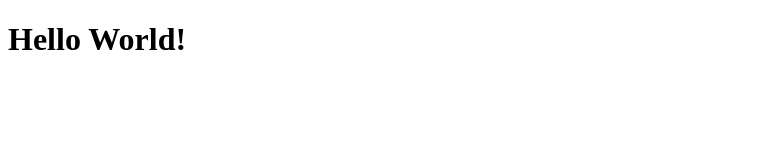
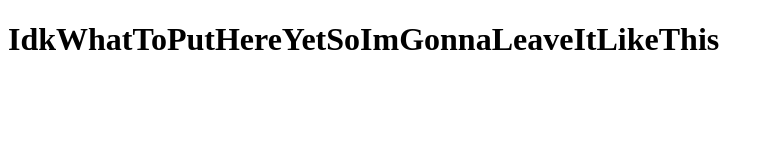
Before and after one commit to NotTheRealMax/NotTheRealMax.github.io, a plain HTML site: page index.html in a window 1280 px wide. Shown: the whole page, without its empty margins (0-774 px from the left). Drawn offline with Linux system fonts and the light colour scheme.

Commit message:
Update index.html

```diff
--- a/index.html
+++ b/index.html
@@ -5,7 +5,7 @@
     <meta http-equiv="X-UA-Compatible" content="IE=edge">
     <meta name="viewport" content="width=device-width, initial-scale=1.0">
     <title>xD</title>
-    <h1>Hello World!</h1>
+    <h1>IdkWhatToPutHereYetSoImGonnaLeaveItLikeThis</h1>
 </head>
 <body>
 
```
